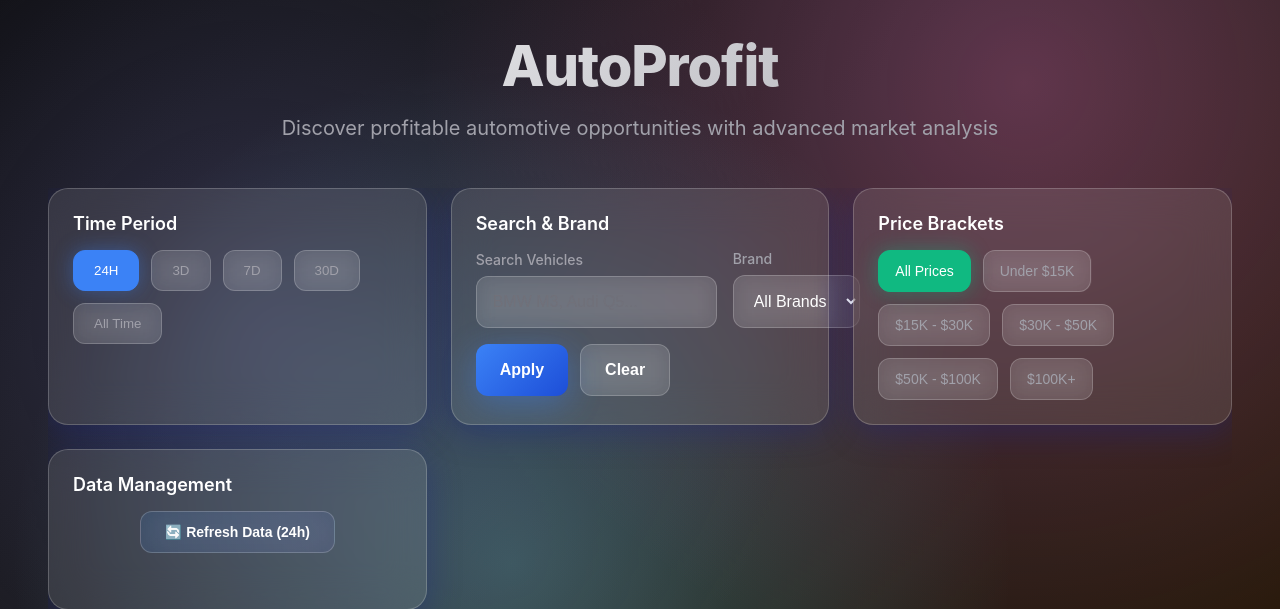
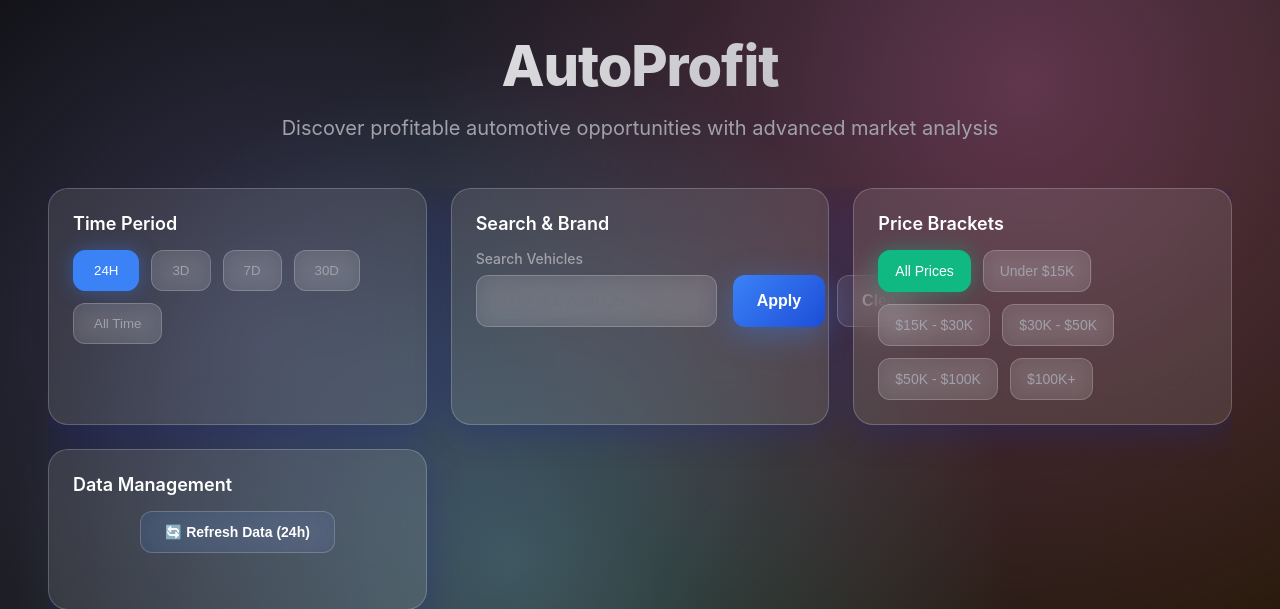
Before and after one commit to Simplufy/Automonitorv69, a FastAPI app: page / in a window 1280 px wide. Shown: the part 77-686 px from the top of the page. Run offline with FastAPI, Linux system fonts and the light colour scheme; data that the repository does not hold is empty; parts of the project's set-up code (start-up, migrations or seed data) failed here and were passed over; some libraries are stand-ins or nearby versions.

Commit message:
Remove vehicle brand filtering from the dashboard
Remove the brand dropdown, associated filter logic, and data loading for vehicle makes.

Replit-Commit-Author: Agent
Replit-Commit-Session-Id: 716a6384-2f5e-47f5-bfd1-870b09d61bcf
Replit-Commit-Checkpoint-Type: full_checkpoint
Replit-Commit-Screenshot-Url: https://storage.googleapis.com/screenshot-production-us-central1/cbdf3516-c201-4403-9261-82c1e7cde1fe/716a6384-2f5e-47f5-bfd1-870b09d61bcf/nYMUPhB

```diff
--- a/app/templates/dashboard.html
+++ b/app/templates/dashboard.html
@@ -30,12 +30,6 @@
         <div class="input-group">
           <label class="input-label">Search Vehicles</label>
           <input type="text" id="search-input" placeholder="BMW M3, Audi Q5..." class="glass-input">
-        </div>
-        <div class="input-group">
-          <label class="input-label">Brand</label>
-          <select id="make-filter" class="glass-select">
-            <option value="">All Brands</option>
-          </select>
         </div>
         <div class="action-buttons">
           <button onclick="applyFilters()" class="btn-primary">Apply</button>
@@ -98,16 +92,12 @@ let currentFilters = {
   category: 'PROFITABLE',
   timeframe: '24h',
   search: '',
-  makeFilter: '',
   minPrice: '',
   maxPrice: ''
 };
 
-// Load makes when page loads
+// Add Enter key listener for search input when page loads
 document.addEventListener('DOMContentLoaded', function() {
-  loadMakes();
-
-  // Add Enter key listener for search input
   document.getElementById('search-input').addEventListener('keypress', function(e) {
     if (e.key === 'Enter') {
       applyFilters();
@@ -115,27 +105,6 @@ document.addEventListener('DOMContentLoaded', function() {
   });
 });
 
-// Load available makes for dropdown
-async function loadMakes() {
-  try {
-    const response = await fetch('/api/makes');
-    const data = await response.json();
-    const makeSelect = document.getElementById('make-filter');
-
-    // Clear existing options except first
-    makeSelect.innerHTML = '<option value="">All Brands</option>';
-
-    // Add makes
-    data.makes.forEach(make => {
-      const option = document.createElement('option');
-      option.value = make;
-      option.textContent = make;
-      makeSelect.appendChild(option);
-    });
-  } catch (error) {
-    console.error('Error loading makes:', error);
-  }
-}
 
 // Time filter handler
 function setTimeFilter(button) {
@@ -175,7 +144,6 @@ function setCategoryFilter(button) {
 function applyFilters() {
   // Update current filters from form inputs
   currentFilters.search = document.getElementById('search-input').value;
-  currentFilters.makeFilter = document.getElementById('make-filter').value;
   // Note: minPrice and maxPrice are set by setPriceBracket function
 
   // Build URL with all filters
@@ -189,9 +157,6 @@ function applyFilters() {
     url += `&search=${encodeURIComponent(currentFilters.search)}`;
   }
 
-  if (currentFilters.makeFilter) {
-    url += `&make_filter=${encodeURIComponent(currentFilters.makeFilter)}`;
-  }
 
   if (currentFilters.minPrice) {
     url += `&min_price=${currentFilters.minPrice}`;
@@ -227,7 +192,6 @@ function setPriceBracket(button) {
 function clearFilters() {
   // Reset form inputs
   document.getElementById('search-input').value = '';
-  document.getElementById('make-filter').value = '';
 
   // Reset price bracket to "All Prices"
   document.querySelectorAll('.price-bracket').forEach(btn => {
@@ -243,7 +207,6 @@ function clearFilters() {
 
   // Update current filters
   currentFilters.search = '';
-  currentFilters.makeFilter = '';
   currentFilters.minPrice = '';
   currentFilters.maxPrice = '';
   currentFilters.timeframe = '24h';
```
Also changed, not shown: attached_assets/targeted_element_1758234544289.png (added).
